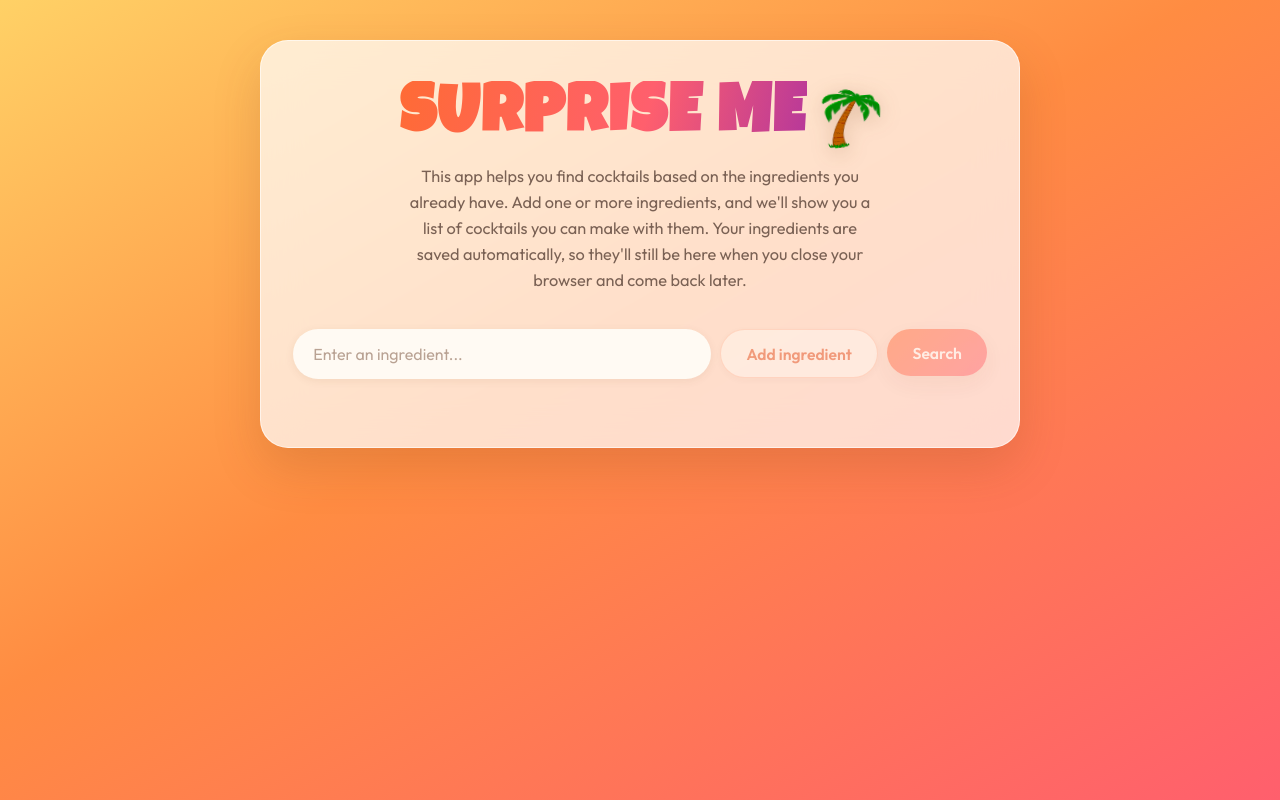
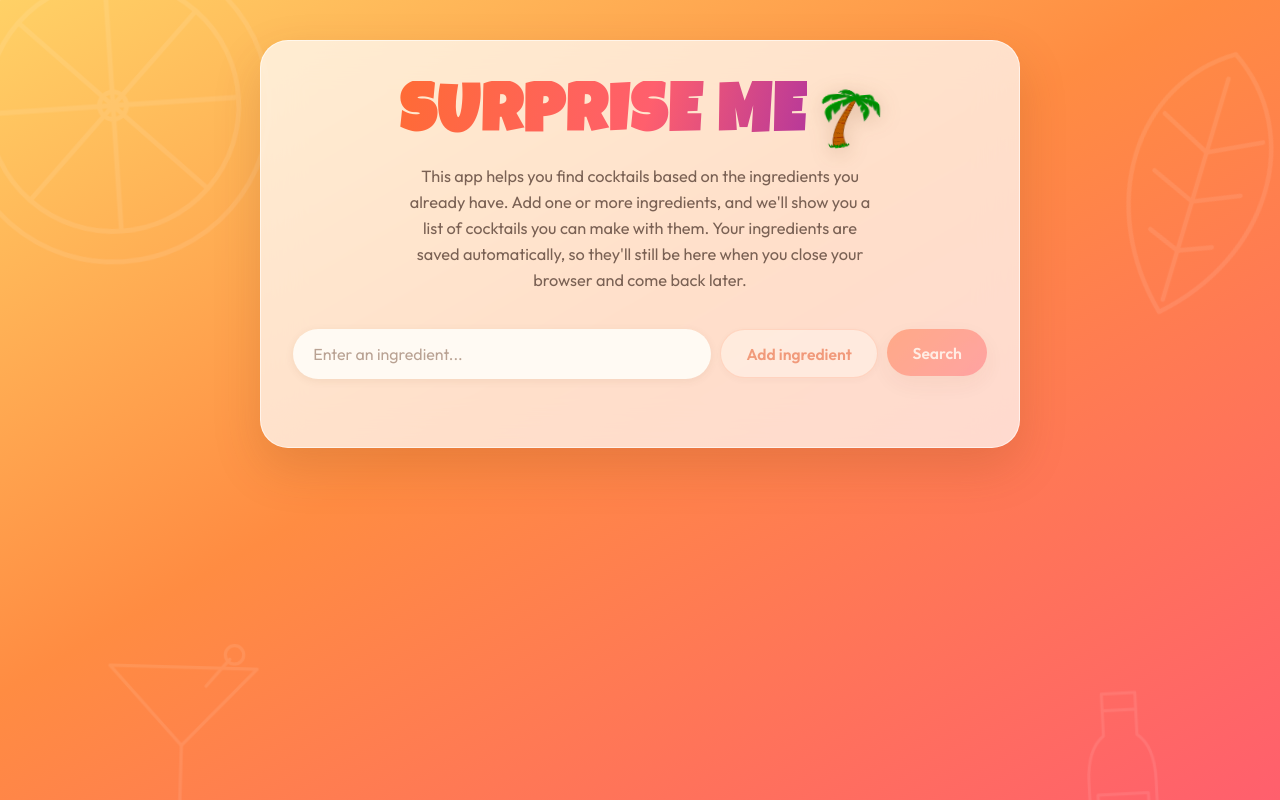
Before and after one commit to MachoBandido08/surprise-me, a React (Vite) app: page / in a window 1280 px wide. Built offline with nearby package versions, Linux system fonts and the light colour scheme.

Commit message:
Add faint drifting cocktail line-art behind the panel
Citrus, palm leaf, martini glass, and bottle motifs at ~9% opacity,
slowly drifting in the background and blurred through the frosted panel.

Co-Authored-By: Claude Opus 4.8 <noreply@anthropic.com>

```diff
--- a/index.html
+++ b/index.html
@@ -10,6 +10,34 @@
     <link href="https://fonts.googleapis.com/css2?family=Luckiest+Guy&family=Outfit:wght@400;500;600;700&display=swap" rel="stylesheet">
   </head>
   <body>
+    <div class="bg-decor" aria-hidden="true">
+      <svg class="decor decor-citrus" viewBox="0 0 100 100">
+        <circle cx="50" cy="50" r="46" />
+        <circle cx="50" cy="50" r="37" />
+        <circle cx="50" cy="50" r="4" />
+        <line x1="50" y1="13" x2="50" y2="87" />
+        <line x1="13" y1="50" x2="87" y2="50" />
+        <line x1="24" y1="24" x2="76" y2="76" />
+        <line x1="76" y1="24" x2="24" y2="76" />
+      </svg>
+      <svg class="decor decor-leaf" viewBox="0 0 100 100">
+        <path d="M50 92 C22 66 22 26 50 8 C78 26 78 66 50 92 Z" />
+        <line x1="50" y1="88" x2="50" y2="16" />
+        <path d="M50 40 L34 32 M50 40 L66 32 M50 56 L36 50 M50 56 L64 50 M50 72 L40 68 M50 72 L60 68" />
+      </svg>
+      <svg class="decor decor-glass" viewBox="0 0 100 100">
+        <path d="M18 22 L82 22 L50 56 Z" />
+        <line x1="50" y1="56" x2="50" y2="84" />
+        <line x1="34" y1="86" x2="66" y2="86" />
+        <line x1="60" y1="30" x2="70" y2="18" />
+        <circle cx="72" cy="16" r="4" />
+      </svg>
+      <svg class="decor decor-bottle" viewBox="0 0 100 100">
+        <path d="M42 10 L58 10 L58 30 Q66 36 66 52 L66 86 Q66 92 60 92 L40 92 Q34 92 34 86 L34 52 Q34 36 42 30 Z" />
+        <line x1="42" y1="18" x2="58" y2="18" />
+        <rect x="38" y="58" width="24" height="20" />
+      </svg>
+    </div>
     <div id="root"></div>
     <script type="module" src="/src/main.jsx"></script>
   </body>
--- a/src/App.css
+++ b/src/App.css
@@ -20,6 +20,78 @@
     box-sizing: border-box;
 }
 
+/* ---------- Background decorative motifs ---------- */
+
+.bg-decor {
+    position: fixed;
+    inset: 0;
+    z-index: 0;
+    overflow: hidden;
+    pointer-events: none;
+}
+
+.decor {
+    position: absolute;
+    fill: none;
+    stroke: #fff;
+    stroke-width: 1.4;
+    stroke-linecap: round;
+    stroke-linejoin: round;
+    opacity: 0.09;
+}
+
+.decor-citrus {
+    top: -70px;
+    left: -60px;
+    width: 340px;
+    animation: drift-citrus 17s ease-in-out infinite alternate;
+}
+
+.decor-leaf {
+    top: 20px;
+    right: -80px;
+    width: 320px;
+    animation: drift-leaf 21s ease-in-out infinite alternate;
+}
+
+.decor-glass {
+    bottom: -50px;
+    left: 5%;
+    width: 230px;
+    animation: drift-glass 19s ease-in-out infinite alternate;
+}
+
+.decor-bottle {
+    bottom: -85px;
+    right: 4%;
+    width: 210px;
+    animation: drift-bottle 23s ease-in-out infinite alternate;
+}
+
+@keyframes drift-citrus {
+    from { transform: translate(0, 0) rotate(-6deg); }
+    to { transform: translate(14px, 26px) rotate(4deg); }
+}
+
+@keyframes drift-leaf {
+    from { transform: translate(0, 0) rotate(18deg); }
+    to { transform: translate(-18px, 22px) rotate(8deg); }
+}
+
+@keyframes drift-glass {
+    from { transform: translate(0, 0) rotate(3deg); }
+    to { transform: translate(16px, -20px) rotate(-5deg); }
+}
+
+@keyframes drift-bottle {
+    from { transform: translate(0, 0) rotate(-4deg); }
+    to { transform: translate(-14px, -24px) rotate(5deg); }
+}
+
+@media (prefers-reduced-motion: reduce) {
+    .decor { animation: none; }
+}
+
 body {
     min-height: 100vh;
     margin: 0;
@@ -35,6 +107,8 @@ body {
 }
 
 #root {
+    position: relative;
+    z-index: 1;
     background: var(--surface);
     backdrop-filter: blur(20px);
     -webkit-backdrop-filter: blur(20px);
```
